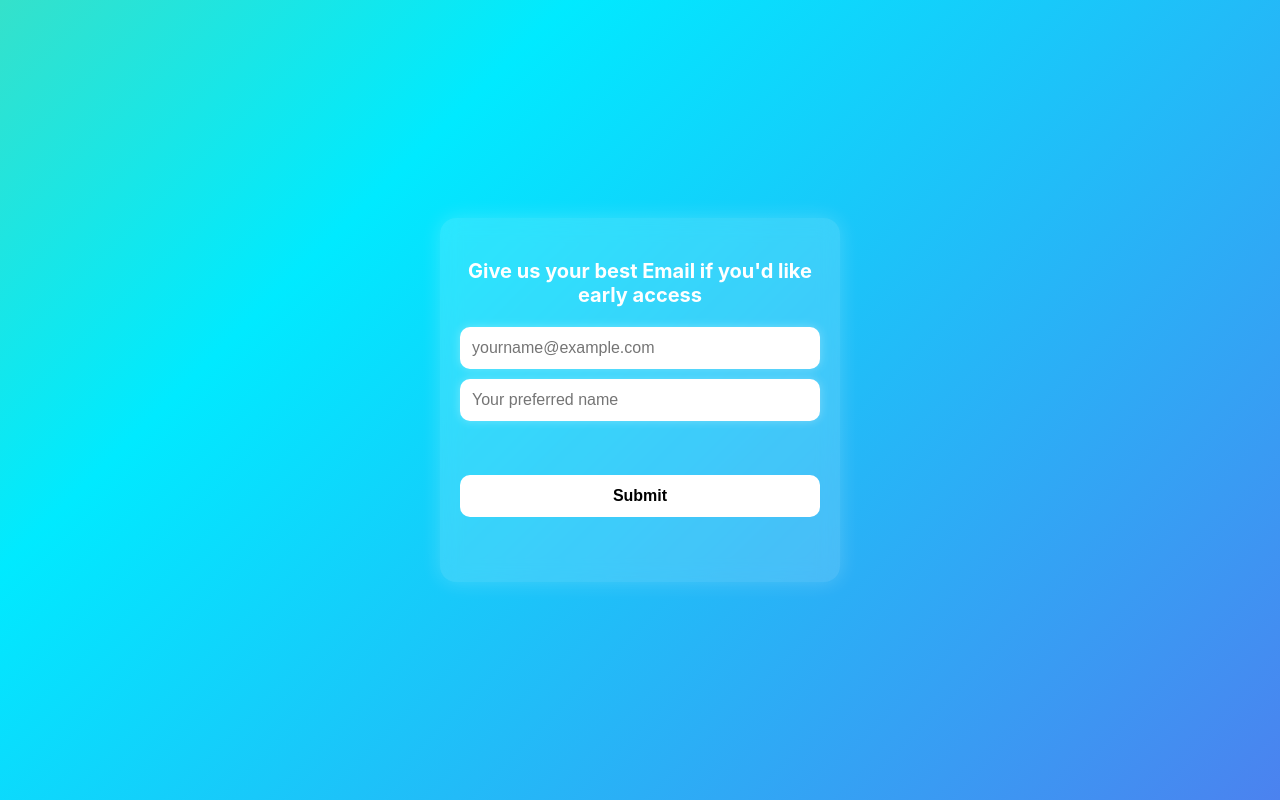
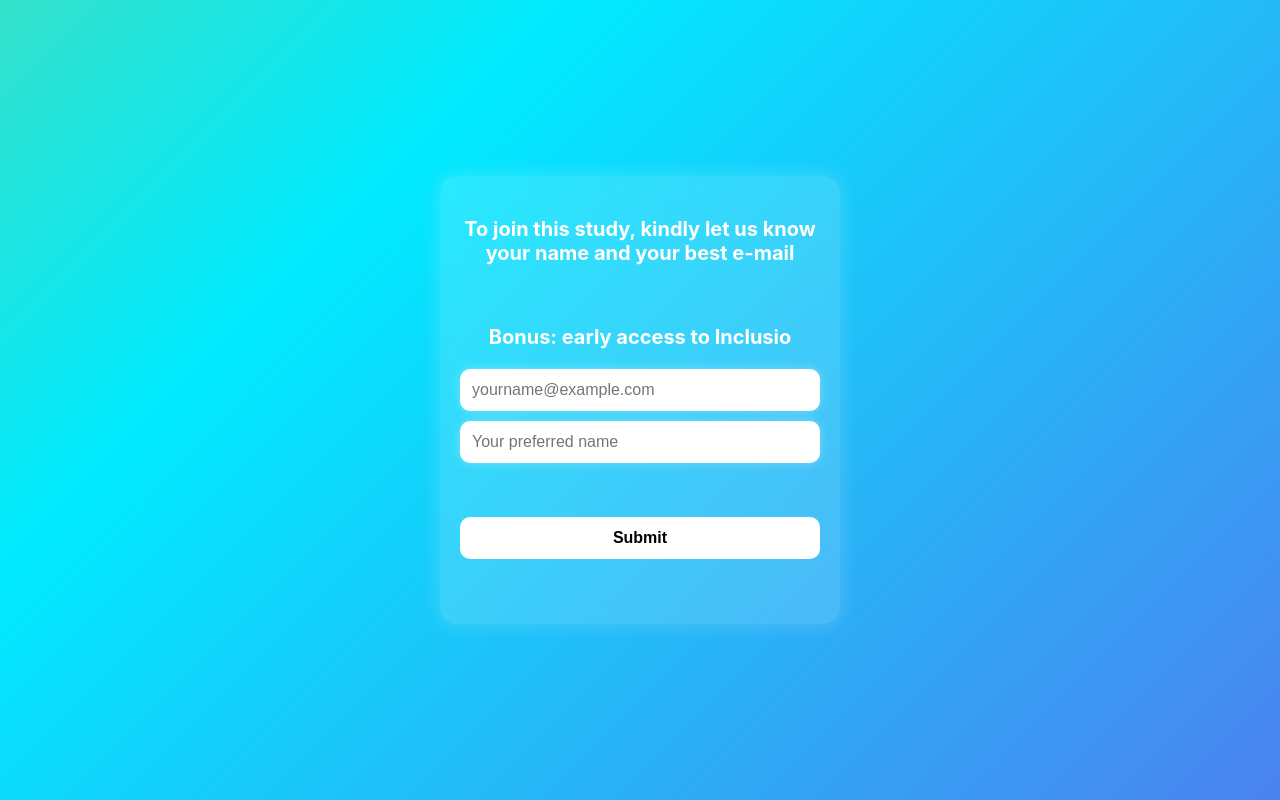
Before and after one commit to Boxcode90/inclsio-survey, a website: page public/email.html in a window 1280 px wide. Drawn offline with Linux system fonts and the light colour scheme.

Commit message:
Update email.html

```diff
--- a/public/email.html
+++ b/public/email.html
@@ -37,7 +37,7 @@
       box-sizing: border-box;
     }
 
-    h2 {
+    h2,h3 {
       color: white;
       font-size: 20px;
       margin-bottom: 20px;
@@ -103,7 +103,9 @@
   </style>
 <body>
   <div class="container">
-    <h2>Give us your best Email if you'd like early access</h2>
+    <h2>To join this study, kindly let us know your name and your best e-mail</h2><br>
+
+      <h3>Bonus: early access to Inclusio</h3>
 
     <form id="emailForm">
       <input
```
